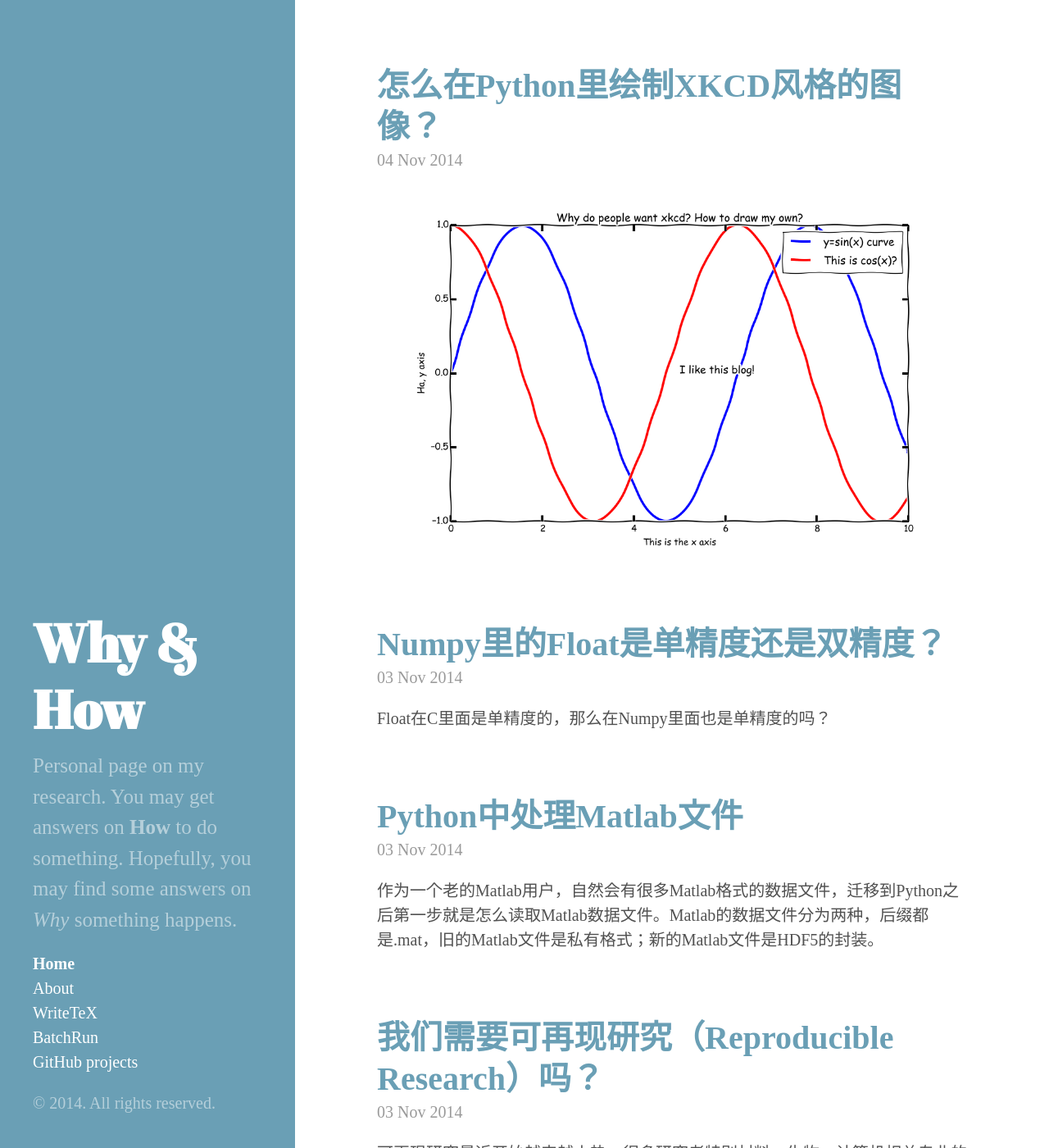
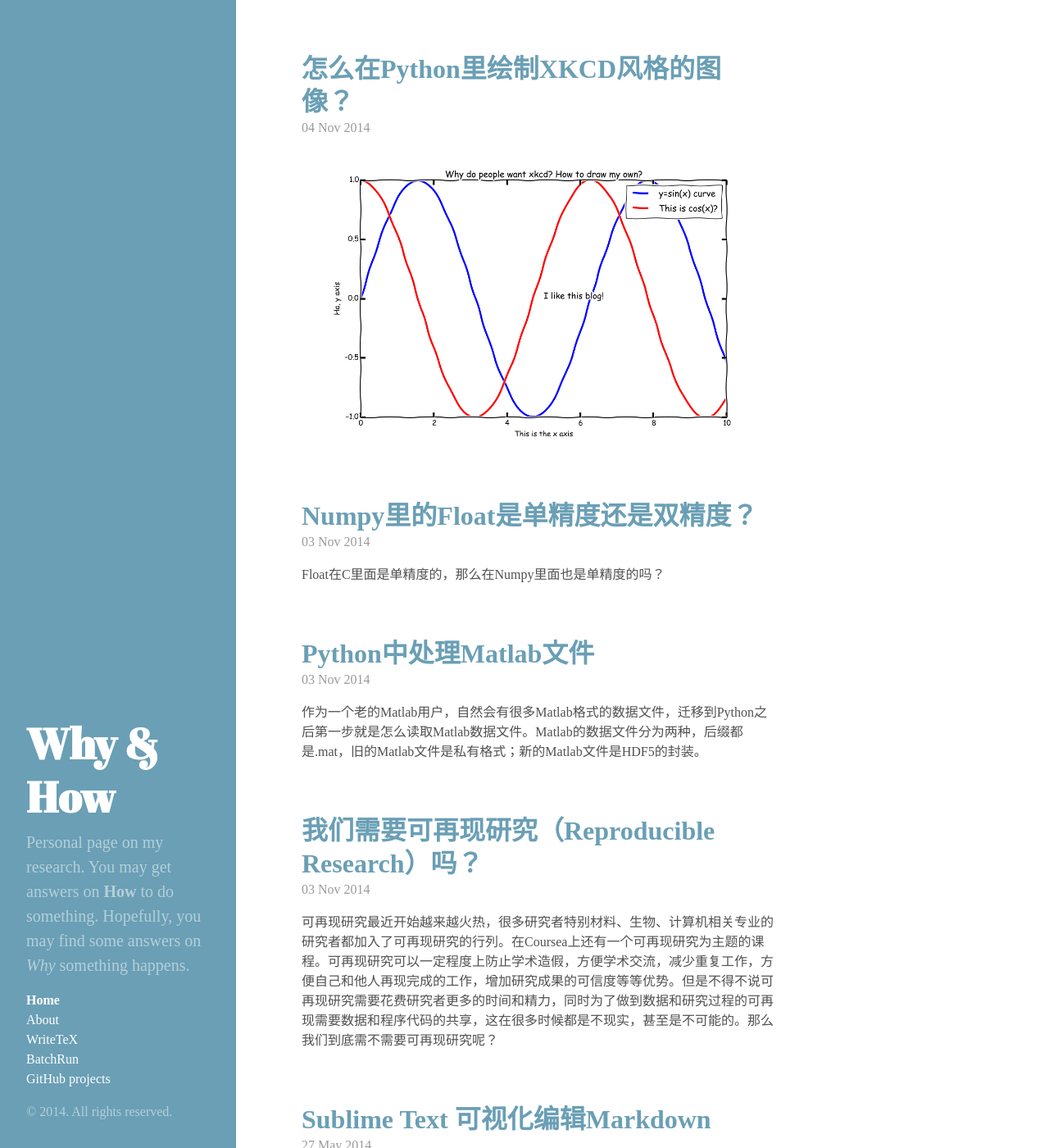
Before and after one commit to wanglongqi/wanglongqi.github.io, a Jekyll site: the page built from index.html, in a window 1280 px wide and 1400 px high. Shown: the whole window at 82% size. Built offline with Jekyll 4.4.1, drawn with Linux system fonts in a browser that asks for light colours; some web fonts are replaced; the list of posts is cut into pages by our own code.

Commit message:
adjust font size

```diff
--- a/public/css/hyde.css
+++ b/public/css/hyde.css
@@ -36,12 +36,12 @@ html {
 }
 @media (min-width: 48rem) {
   html {
-    font-size: 16px;
+    font-size: 12px;
   }
 }
 @media (min-width: 58rem) {
   html {
-    font-size: 20px;
+    font-size: 16px;
   }
 }
 
--- a/public/css/poole.css
+++ b/public/css/poole.css
@@ -49,12 +49,12 @@ body {
 
 html {
   font-family: "Helvetica Neue", Helvetica, Arial, sans-serif;
-  font-size: 16px;
+  font-size: 12px;
   line-height: 1.5;
 }
 @media (min-width: 38rem) {
   html {
-    font-size: 20px;
+    font-size: 16px;
   }
 }
 
```
